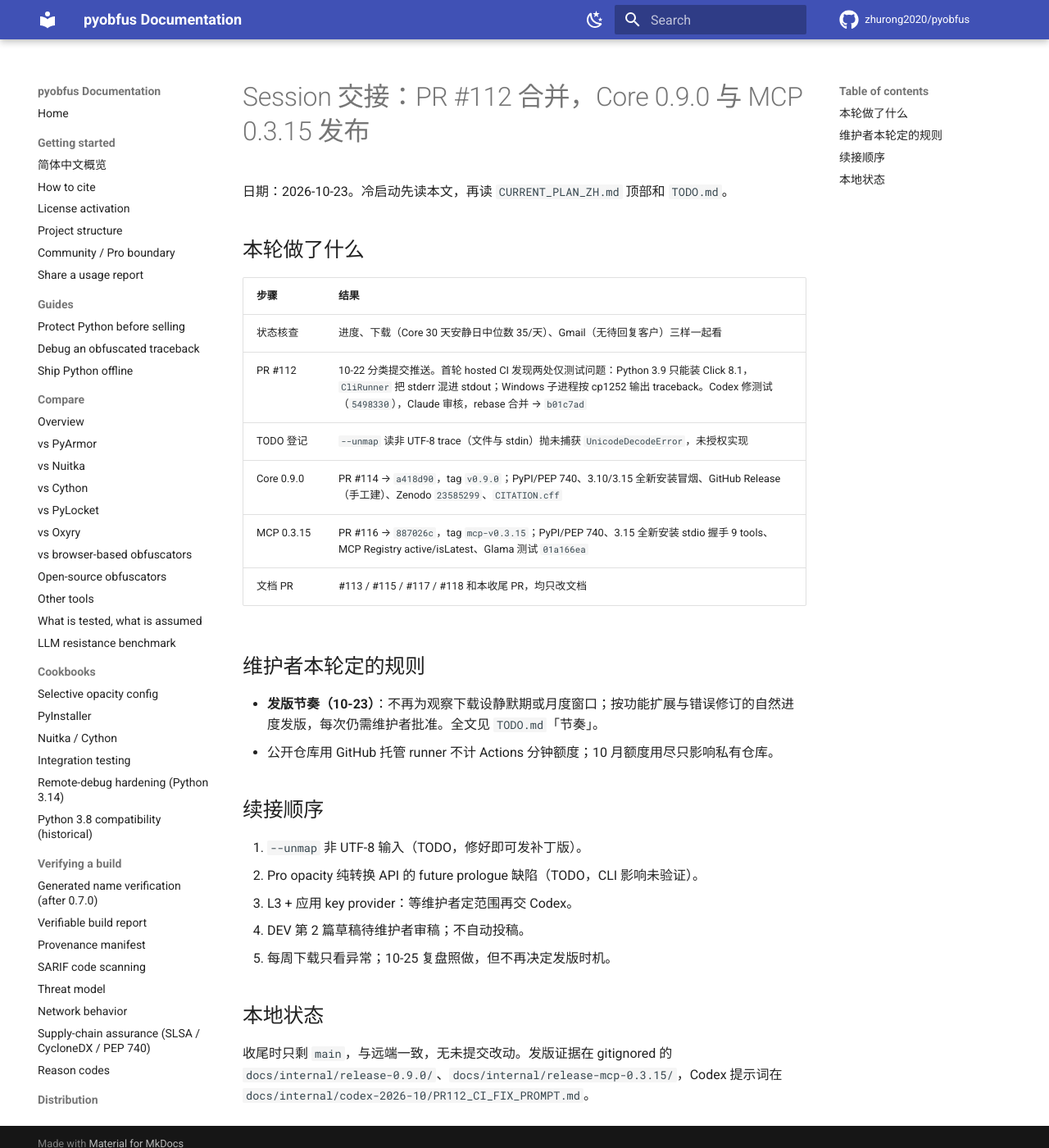
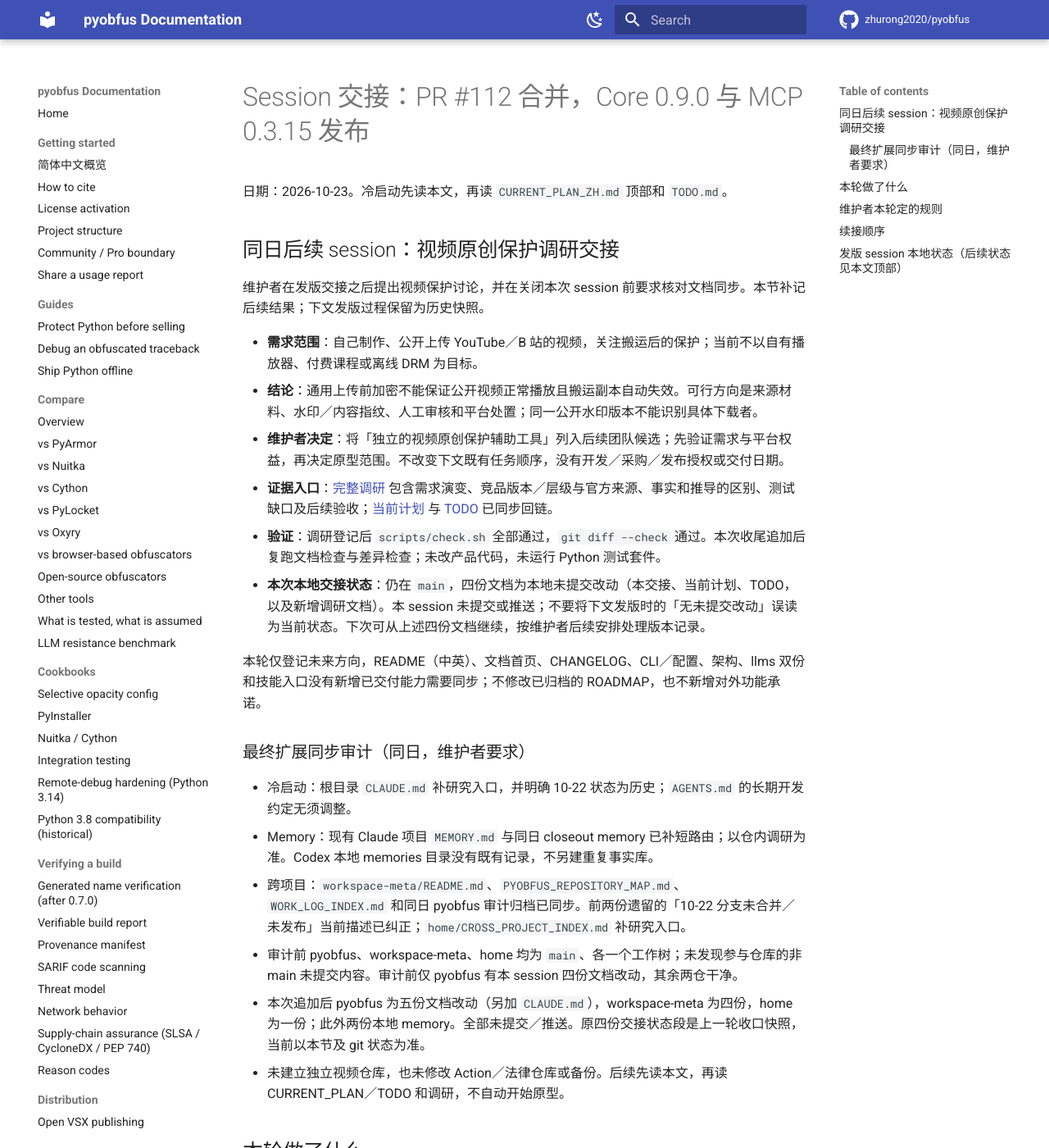
Before and after one commit to zhurong2020/pyobfus, an MkDocs documentation site: the page built from docs/SESSION_CLOSEOUT_2026-10-23.md, in a window 1280 px wide and 1400 px high. Shown: the whole window at 82% size. Built offline with MkDocs 1.6.1 and Material for MkDocs 9.7.7, drawn with Linux system fonts in a browser that asks for light colours; comment, search, counter and statistics services are not loaded; some of the changed text lies outside the part shown.

Commit message:
docs(research): record public-video originality protection research
Registers an independent video-protection helper as a future team candidate
(no implementation authorized) and appends the 10-23 follow-up to the closeout.

Co-Authored-By: Claude Opus 5.5 <noreply@anthropic.com>

```diff
--- a/docs/SESSION_CLOSEOUT_2026-10-23.md
+++ b/docs/SESSION_CLOSEOUT_2026-10-23.md
@@ -1,6 +1,28 @@
 # Session 交接：PR #112 合并，Core 0.9.0 与 MCP 0.3.15 发布
 
 日期：2026-10-23。冷启动先读本文，再读 `CURRENT_PLAN_ZH.md` 顶部和 `TODO.md`。
+
+## 同日后续 session：视频原创保护调研交接
+
+维护者在发版交接之后提出视频保护讨论，并在关闭本次 session 前要求核对文档同步。本节补记后续结果；下文发版过程保留为历史快照。
+
+- **需求范围**：自己制作、公开上传 YouTube／B 站的视频，关注搬运后的保护；当前不以自有播放器、付费课程或离线 DRM 为目标。
+- **结论**：通用上传前加密不能保证公开视频正常播放且搬运副本自动失效。可行方向是来源材料、水印／内容指纹、人工审核和平台处置；同一公开水印版本不能识别具体下载者。
+- **维护者决定**：将「独立的视频原创保护辅助工具」列入后续团队候选；先验证需求与平台权益，再决定原型范围。不改变下文既有任务顺序，没有开发／采购／发布授权或交付日期。
+- **证据入口**：[完整调研](VIDEO_ORIGINALITY_PROTECTION_RESEARCH_2026-10-23.md) 包含需求演变、竞品版本／层级与官方来源、事实和推导的区别、测试缺口及后续验收；[当前计划](CURRENT_PLAN_ZH.md) 与 [TODO](TODO.md) 已同步回链。
+- **验证**：调研登记后 `scripts/check.sh` 全部通过，`git diff --check` 通过。本次收尾追加后复跑文档检查与差异检查；未改产品代码，未运行 Python 测试套件。
+- **本次本地交接状态**：仍在 `main`，四份文档为本地未提交改动（本交接、当前计划、TODO，以及新增调研文档）。本 session 未提交或推送；不要将下文发版时的「无未提交改动」误读为当前状态。下次可从上述四份文档继续，按维护者后续安排处理版本记录。
+
+本轮仅登记未来方向，README（中英）、文档首页、CHANGELOG、CLI／配置、架构、llms 双份和技能入口没有新增已交付能力需要同步；不修改已归档的 ROADMAP，也不新增对外功能承诺。
+
+### 最终扩展同步审计（同日，维护者要求）
+
+- 冷启动：根目录 `CLAUDE.md` 补研究入口，并明确 10-22 状态为历史；`AGENTS.md` 的长期开发约定无须调整。
+- Memory：现有 Claude 项目 `MEMORY.md` 与同日 closeout memory 已补短路由；以仓内调研为准。Codex 本地 memories 目录没有既有记录，不另建重复事实库。
+- 跨项目：`workspace-meta/README.md`、`PYOBFUS_REPOSITORY_MAP.md`、`WORK_LOG_INDEX.md` 和同日 pyobfus 审计归档已同步。前两份遗留的「10-22 分支未合并／未发布」当前描述已纠正；`home/CROSS_PROJECT_INDEX.md` 补研究入口。
+- 审计前 pyobfus、workspace-meta、home 均为 `main`、各一个工作树；未发现参与仓库的非 main 未提交内容。审计前仅 pyobfus 有本 session 四份文档改动，其余两仓干净。
+- 本次追加后 pyobfus 为五份文档改动（另加 `CLAUDE.md`），workspace-meta 为四份，home 为一份；此外两份本地 memory。全部未提交／推送。原四份交接状态段是上一轮收口快照，当前以本节及 git 状态为准。
+- 未建立独立视频仓库，也未修改 Action／法律仓库或备份。后续先读本文，再读 CURRENT_PLAN／TODO 和调研，不自动开始原型。
 
 ## 本轮做了什么
 
@@ -26,6 +48,6 @@
 4. DEV 第 2 篇草稿待维护者审稿；不自动投稿。
 5. 每周下载只看异常；10-25 复盘照做，但不再决定发版时机。
 
-## 本地状态
+## 发版 session 本地状态（后续状态见本文顶部）
 
-收尾时只剩 `main`，与远端一致，无未提交改动。发版证据在 gitignored 的 `docs/internal/release-0.9.0/`、`docs/internal/release-mcp-0.3.15/`，Codex 提示词在 `docs/internal/codex-2026-10/PR112_CI_FIX_PROMPT.md`。
+发版 session 收尾时只剩 `main`，与远端一致，无未提交改动。发版证据在 gitignored 的 `docs/internal/release-0.9.0/`、`docs/internal/release-mcp-0.3.15/`，Codex 提示词在 `docs/internal/codex-2026-10/PR112_CI_FIX_PROMPT.md`。
--- /dev/null
+++ b/docs/VIDEO_ORIGINALITY_PROTECTION_RESEARCH_2026-10-23.md
@@ -0,0 +1,112 @@
+# 公开视频原创保护调研与后续方向（2026-10-23）
+
+状态：调研与讨论已完成；维护者同意将「独立的视频原创保护辅助工具」列入后续团队规划。当前只登记方向与证据，不代表授权实现、采购、上线或发布；没有产品交付日期。
+
+## 1. 需求来源与决策记录
+
+本次维护者会话的需求逐步收敛为：
+
+1. 探讨 pyobfus 能否扩展为视频加密，使原创正常播放，而搬运后无法播放或出现异常。
+2. 明确目标是自己制作、公开上传到 YouTube 或 B 站的视频，不以自有播放器、付费课程或离线设备授权为当前场景。
+3. 要求调研代码保护竞品、专业视频保护产品及国际成熟实践。
+4. 接受「独立的视频原创保护辅助工具」作为未来方向，并要求记录本次调研，供团队后续溯源。
+
+据此决定：把独立工具列为后续待验证候选，保留现有 Python 兼容性、调试和交付工作顺序。不会将「公开视频搬运后自动播坏」列为产品承诺，也不直接扩入 Core。当前仅有维护者的需求信号，没有外部客户访谈、付费意愿或市场规模证据。
+
+本次变更只涉及研究与规划文档，没有视频原型、媒体样本测试或第三方服务调用结果。
+
+## 2. 结论与技术边界
+
+| 场景 | 可行目标 | 不能据此承诺的能力 |
+|---|---|---|
+| 自有应用／网站控制播放器与授权 | 加密文件分发、授权后播放；可配合 DRM、账号与设备策略 | 在所有系统阻止录屏，或防止外部摄像机拍屏 |
+| 普通创作者公开上传 YouTube／B 站 | 正常投稿；利用水印、内容匹配与平台版权流程发现和处置搬运 | 上传前自定义加密后，仍能直接由平台正常播放且让所有搬运副本失效 |
+| 已重新录制、转码的副本 | 尝试识别作品、提取仍然保留的水印、收集人工审核材料 | 原文件的密钥策略仍能控制新副本 |
+
+技术推导：平台必须能解码内容才能处理与播放。即使其自身采用加密传输或 DRM，也不意味着普通投稿者获得了自定义授权控制。公开视频产生可见画面、可听声音后，原文件加密无法普遍控制重新拍摄或编码的新文件。未发现普通投稿流程提供创作者自定义解密许可接口；这不是对平台内部所有商业合作能力的断言。
+
+不能将「录屏黑屏」泛化到所有终端。Apple 的 FairPlay 相关文档描述了指定系统录屏路径中的视频遮黑，同时提示音频需要另行处理；外部拍屏仍不在该保护范围内。[Apple QA1970](https://developer.apple.com/library/archive/qa/qa1970/)
+
+## 3. 竞品与相邻产品：2026-10-23 官方资料快照
+
+适用 [比较范围与免责声明](COMPARISON.md)。以下均为官方文档／公开规划检索，未购买商业产品、未进行同配置攻防实测，不比较价格或宣称保护强度排名。滚动页面可能更新；后续立项或对外引用前需重新核查。
+
+| 产品、版本／层级与适用环境 | 公开实现与真实优势 | 本次查到的边界／规划 |
+|---|---|---|
+| PyArmor 9.2 系列；读取到的 stable 命令页为 9.2.8，具体选项的许可层级未逐项验证；Python 应用运行环境 | 代码保护、运行密钥与运行限制；`--bind-data` 将数据存入运行密钥，供受保护脚本读取 | 数据随应用使用不等于公开视频版权控制；本次未找到公开上传后搬运副本自动失效的实现或公开计划，不推断其内部路线 |
+| Nuitka Commercial；现行功能页未标绑定发行版本；随编译应用分发资源，未做 OS／版本矩阵实测 | 数据文件嵌入程序并通过常量数据保护，支持程序内部读取，减少直接暴露资源文件 | 已查公开路线图，未找到针对 YouTube／B 站普通投稿的上述能力或计划；不能把通用资源保护称作完整视频 DRM |
+| NAGRA NexGuard for Pre-Release；现行商业产品页未标版本；专业媒体发行与泄露追踪 | 取证水印与检测，关联反盗版监测、社交平台传播处置服务 | 已有相关产品；不是使所有公开视频副本自动损坏的机制 |
+| Irdeto；2026-04-01 官方技术文章，未绑定 SDK／产品版本；专业视频服务 | 取证水印，强调重编码、缩放、拍屏和合谋条件下的可检测性及运营能力 | 属厂商技术说明，鲁棒性与适用条件仍需独立样本验证 |
+
+资料：[PyArmor 命令页](https://pyarmor.readthedocs.io/en/stable/reference/man.html)、[包数据复制教程](https://pyarmor.readthedocs.io/en/stable/tutorial/obfuscation.html)、[Nuitka 数据文件保护](https://nuitka.net/doc/commercial/protect-data-files.html)、[Nuitka 路线图](https://nuitka.net/changelog/roadmap.html)、[NAGRA 产品页](https://nagra.vision/security-solutions/forensic-watermarking/nagra-nexguard-for-pre-release/)、[Irdeto 技术文章](https://irdeto.com/blog/modern-forensic-watermarking-at-scale)。
+
+注意：本表覆盖本次检索范围，不代表已穷尽视频保护市场，也不能用「未查到」证明竞品没有任何相关能力。
+
+## 4. 国际成熟实践及平台差异
+
+这里的「最佳实践」是结合平台官方能力与厂商资料形成的工程建议，不是单一国际标准或经本项目实测的排名。
+
+### 4.1 公开视频：来源材料、识别、审核、平台处置
+
+- 保留原始素材、剪辑工程、配音稿、导出母版和各平台发布记录；作为来源证据辅助材料，不把单一时间戳或哈希当作所有权的充分证明。
+- 在画面、口播等内容中适度保留频道身份。可见水印主要帮助识别和威慑，仍可能被裁剪、覆盖或重绘。
+- 优先使用平台内容匹配工具；发现相似不自动等于侵权，需要人工审核授权与适用例外。
+- 搬运损失明确后再评估隐形水印和跨平台监测，衡量误报、漏报、处理时间、成本与可操作性。
+
+YouTube 的 Copyright Match Tool 面向复制／潜在复制发现与后续审核；Content ID 可按版权方策略屏蔽、获利或跟踪，但有资格与专有权要求，并非普通账号自动获得。移除申请流程还提供阻止符合条件副本再次上传的选项。平台屏蔽最接近「原创可看，搬运不可看」，但执行方是平台。[版权工具说明](https://support.google.com/youtube/answer/9245819?hl=en)、[Content ID 资格](https://support.google.com/youtube/answer/1311402?hl=en)、[匹配工具操作与限制](https://support.google.com/youtube/answer/7648743?hl=en)
+
+B 站官方创作中心于 2024-05-08 公告「原创保护」：通过认证后可获得站内作品保护，平台识别疑似侵权，UP 主确认后处置。该历史公告不能证明所有账号在 2026-10-23 均有入口，也不能据此承诺站外自动保护；后续需在实际账号创作中心核实权益与申请条件。[B站官方公告](https://www.bilibili.com/opus/929058132596883576)
+
+### 4.2 区分指纹、水印、来源凭证与加密
+
+| 技术 | 作用 | 边界 |
+|---|---|---|
+| 文件密码学哈希 | 判断完整字节是否相同、记录母版完整性 | 转码后通常变化；不能替代内容相似度检测或单独证明归属 |
+| 音视频内容指纹 | 匹配同一作品或相似片段 | 不要求提前嵌入标记；需要参考库，存在误报／漏报 |
+| 隐形水印 | 提取预先嵌入的作品、版本或接收者标记 | 依赖具体算法及处理条件；不能假定任意剪辑后都存活 |
+| C2PA／Content Credentials | 提供可验证的来源及处理记录 | 不是播放许可、完整版权确权或防复制机制；元数据可能被移除 |
+| DRM／授权加密播放 | 在受支持的播放链路控制解密与许可 | 需要播放器与授权生态配合，不控制任意重新录制的副本 |
+
+尤其注意：公开视频若所有观众看到同一水印版本，只能据此标记作品／发布来源，不能定位是哪位观众下载或录屏。按观看者溯源需要分发不同标记的版本及相应分发系统支持。
+
+C2PA 官方描述可借助水印或指纹等 soft binding 重新关联被移除的凭证；不能据此承诺所有平台保留或恢复凭证。YouTube 对 C2PA 的部分来源披露支持，也不等于提供创作者自定义防复制授权。[C2PA FAQ](https://c2pa.org/faqs/)、[YouTube 来源披露](https://support.google.com/youtube/answer/15447836?hl=en)
+
+### 4.3 受控视频分发：保留为对照场景
+
+自有付费／内部视频服务可组合 DRM、登录授权、令牌、设备策略及取证水印。Widevine／FairPlay 是现有技术生态；标准 HLS AES 加密与完整 DRM 不能等同。阿里云官方也明确私有加密不能阻止录屏、截屏，标准 HLS 密钥存在被窃取的风险。本候选不以自研 DRM 或专用播放器为首期目标。
+
+资料：[Widevine](https://developers.google.com/widevine/drm/overview)、[FairPlay](https://developer.apple.com/streaming/fps/)、[阿里云媒体安全](https://help.aliyun.com/zh/vod/user-guide/media-video-security)、[私有加密限制](https://help.aliyun.com/zh/vod/user-guide/alibaba-cloud-proprietary-cryptography)、[腾讯云按观看者溯源示例](https://cloud.tencent.com/document/product/266/75789)。
+
+## 5. 后续团队候选：独立的视频原创保护辅助工具
+
+目标用户：公开发布原创视频的个人创作者、小型内容团队。待验证问题：母版与发布证据分散、搬运发现慢、疑似片段人工比对与申诉材料整理耗时。
+
+建议探索范围（均待单项确认）：
+
+1. 母版、素材与发布记录管理，记录完整性哈希及可追溯版本关系。
+2. 可见水印、平台／版本标记生成；隐形水印先做现有方案评估。
+3. 对用户提供或合法获取的疑似搬运样本进行音视频片段比较。
+4. 输出原作、疑似副本、对应时间段与来源链接等人工审核材料。
+5. 后续有需求再评估平台接口、监测服务和来源凭证集成，不假设有平台私有版权 API。
+
+不承诺公开视频副本自动失效、绝对防录屏或自动确权；不把自动投诉／下架作为首期默认动作。相似度结果需人审，真实平台操作另行确认范围。
+
+### 5.1 与 pyobfus 的边界及版本政策
+
+pyobfus 的 AST 引擎不能处理视频编码数据；现有 `embed_data` 资源保护、设备／到期授权与代码取证水印是应用分发能力，不能直接替代媒体水印或视频 DRM。现有客户端信任边界继续适用。[架构](PROJECT_STRUCTURE.md)、[威胁模型](THREAT_MODEL.md)
+
+倾向独立产品或实验模块，具体仓库、名称、许可证与收费均未决定。按 [版本边界政策](EDITION_BOUNDARY_POLICY.md) 评估：本地检查／验证原语与托管监测、组织协作、分发控制／买家溯源分开讨论；不能因候选立项而收紧现有 Community 能力。用户／买家／问题／需求证据必须在正式立项时复核，目前没有已验证买家或付费需求。
+
+### 5.2 下一轮评估的进入与验收条件
+
+- 明确平台、视频类型、搬运频率、当前处理耗时与可接受成本，获得外部创作者反馈。
+- 重新核实平台权益、接口权限与竞品文档；保存精确版本、日期、条款和可复现实验材料。
+- 如决定原型，使用自有或明确授权样本，对平台转码、压缩、裁剪、变速、加边框、字幕覆盖、短片段及拍屏分别测试；同时加入无关作品测误报。
+- 记录指纹／水印的成功率、误报／漏报、最短可检测片段、画质影响、处理耗时与成本；尚未设阈值，原型前确定。
+- 用实际人工审核与材料整理耗时验证价值，再决定自研、集成或停止；本次记录不设置虚构交付日期。
+
+## 6. 溯源与更新方式
+
+需求与方向批准依据：2026-10-23 本次维护者会话；外部证据为上文可点击的官方页面，检索日同日。未保存网页归档或产品实测日志，链接内容可能滚动更新，不能将其当成不可变证据。
+
+本文保存当日结论；后续新增证据用带日期的更新段记录，避免覆盖历史判断。当前排期与状态分别回链 [TODO](TODO.md) 和 [当前计划](CURRENT_PLAN_ZH.md)。对外采用任何竞品结论前重新核查，不将本研究页当成已发布功能说明。
```
